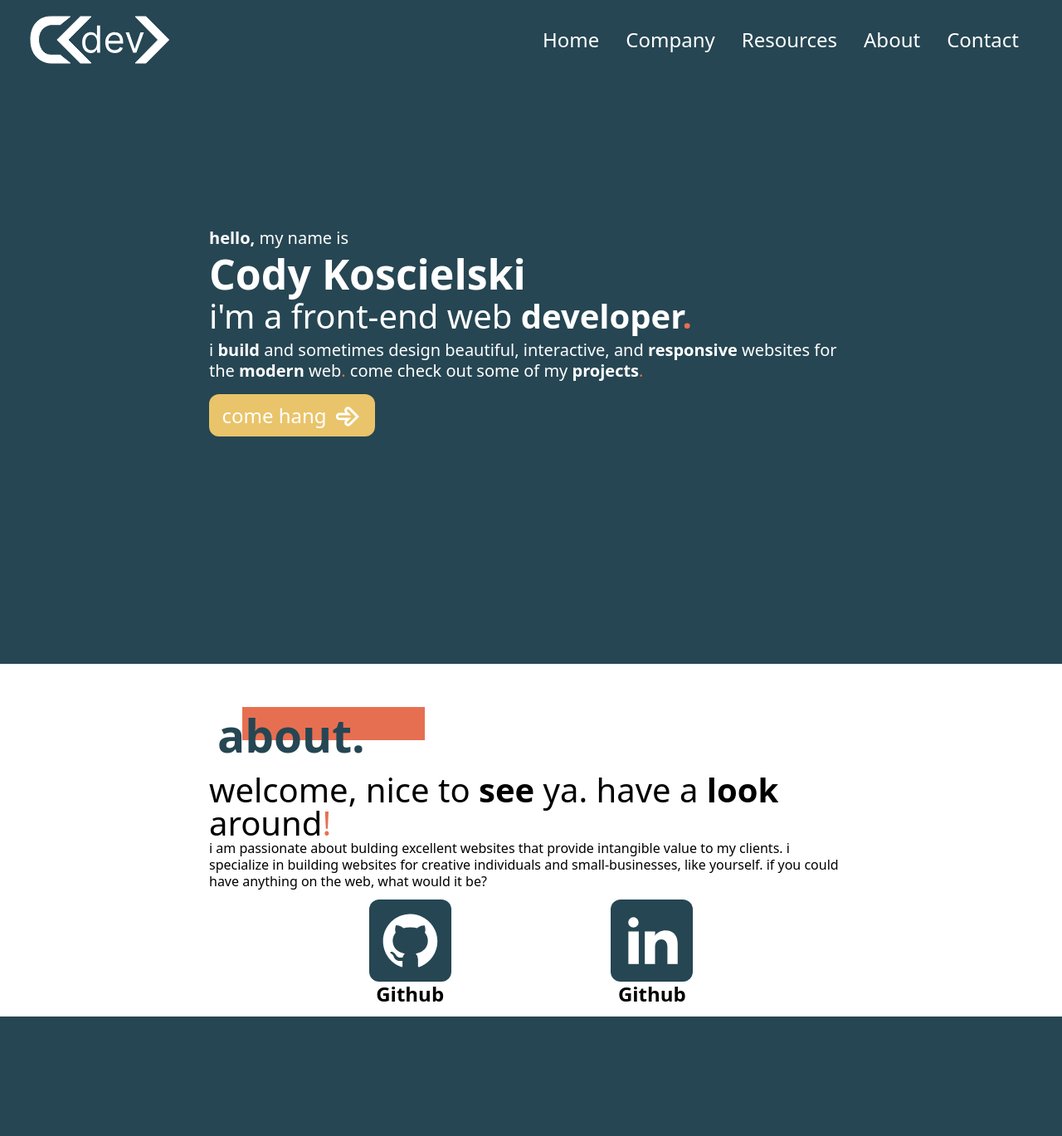
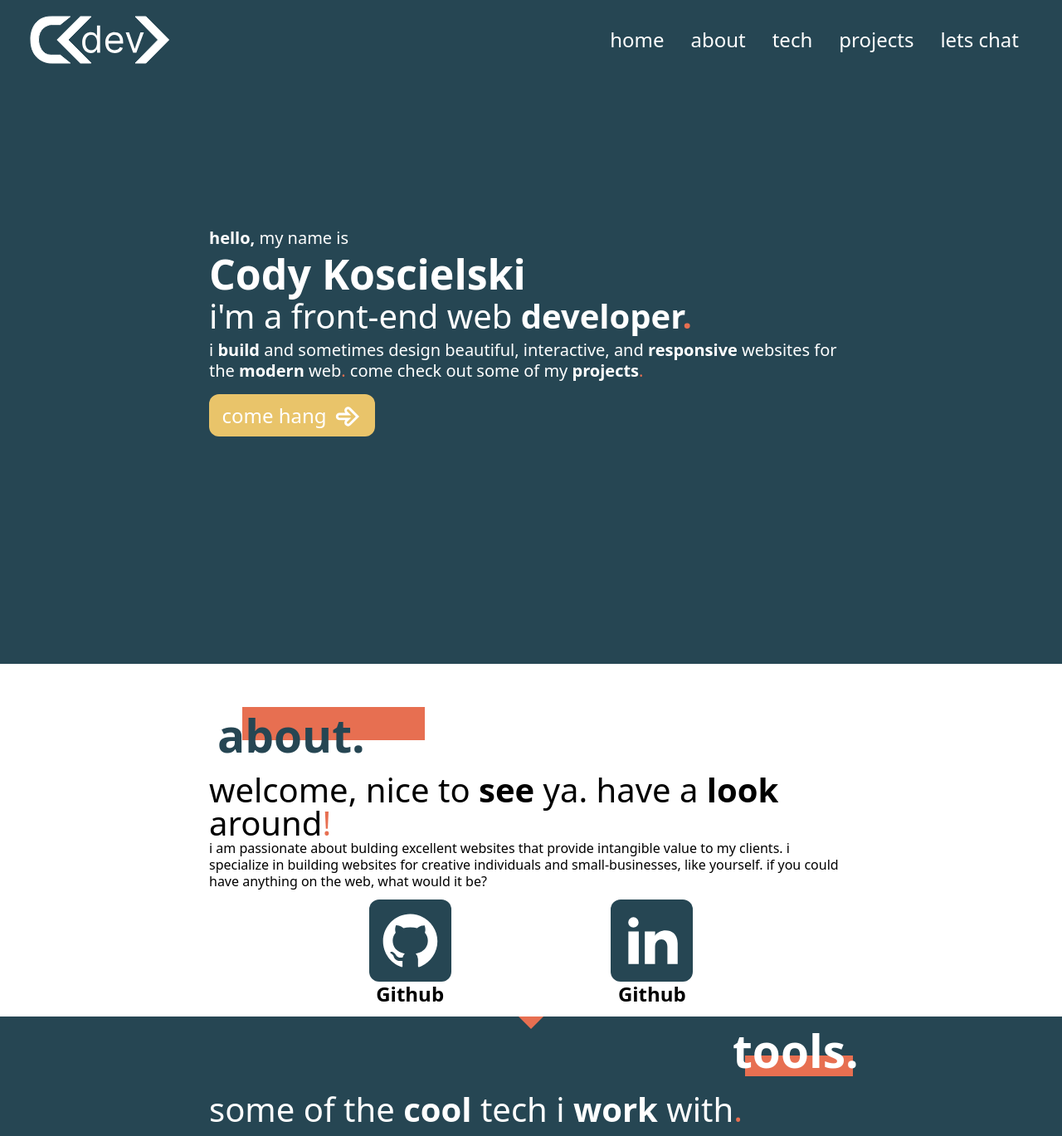
Before and after one commit to dev-cody/codykoscielski.dev-2022, a React (Create React App) app: page / in a window 1280 px wide. Shown: the whole page at 83% size. Before the commit the page ends 1225 px from the top, so only its background shows below. Built offline with nearby package versions, Linux system fonts and the light colour scheme.

Commit message:
Added links to page. Created the tech section

```diff
--- a/src/App.js
+++ b/src/App.js
@@ -1,6 +1,7 @@
 import Navbar from './components/Navbar'
 import Hero from './components/Hero'
 import About from './components/About'
+import Tech from './components/Tech'
 
 function App() {
   return (
@@ -8,6 +9,7 @@ function App() {
       <Navbar />
       <Hero />
       <About />
+      <Tech />
     </div>
   );
 }
--- a/src/components/About.jsx
+++ b/src/components/About.jsx
@@ -9,7 +9,7 @@ const About = () => {
         github: 'https://github.com/dev-cody'
     }
     return (
-    <div className='bg-white'>
+    <div className='bg-white' id='about'>
         <div className="max-w-[800px] w-full mx-auto flex flex-col justify-start p-3 leading-tight">
             <div className='bg-red w-[220px] h-[40px] ml-10 my-[40px]'>
                 <h2 className='text-xl font-bold ml-[-30px] text-dark'>about.</h2>
@@ -33,7 +33,7 @@ const About = () => {
                     </div>
                     <p className='font-bold text-md'>Github</p>
                 </a>
-                </div>
+            </div>
         </div>
     </div>
     )
--- a/src/components/Hero.jsx
+++ b/src/components/Hero.jsx
@@ -3,7 +3,7 @@ import { TiArrowRightOutline } from 'react-icons/ti';
 
 const Hero = () => {
   return (
-    <div className='text-white'>
+    <div className='text-white' id='home'>
       <div className='max-w-[800px] mt-[-96px] w-full h-screen mx-auto flex flex-col justify-center p-3 leading-tight'>
         <p className='text-sm'>
           <span className='font-bold'>hello,</span> my name is
@@ -17,7 +17,7 @@ const Hero = () => {
         <p className='text-sm mb-4'>
           i <span className='font-bold'>build</span> and sometimes design beautiful, interactive, and <span className='font-bold'>responsive</span> websites for the <span className='font-bold'>modern</span> web<span className='text-red'>.</span> come check out some of my <span className='font-bold'>projects</span><span className='text-red'>.</span>
         </p>
-        <button className='bg-yellow w-[200px] p-2 rounded-xl text-md flex flex-row items-center justify-center'>come hang<TiArrowRightOutline size={ 35 } className='ml-2'/></button>
+        <a href="#about" className='bg-yellow w-[200px] p-2 rounded-xl text-md flex flex-row items-center justify-center'>come hang<TiArrowRightOutline size={ 35 } className='ml-2'/></a>
       </div>
     </div>
   )
--- a/src/components/Navbar.jsx
+++ b/src/components/Navbar.jsx
@@ -12,25 +12,25 @@ const Navbar = () => {
     }
 
     return (
-    <nav className='flex justify-between items-center h-24 max-w-[1240px] mx-auto p-4'>
+    <nav className='flex justify-between items-center h-24 max-w-[1240px] mx-auto p-4 sticky top-0 z-50 bg-dark'>
         <a href="#home"><img src={ Logo } alt="codykoscielski.dev Logo" /></a>
         <ul className='hidden md:flex'>
-            <a href="#home"><li className='p-4 text-white text-md'>Home</li></a>
-            <li className='p-4 text-white text-md'>Company</li>
-            <li className='p-4 text-white text-md'>Resources</li>
-            <li className='p-4 text-white text-md'>About</li>
-            <li className='p-4 text-white text-md'>Contact</li>
+            <a href="#home"><li className='p-4 text-white text-md'>home</li></a>
+            <a href="#about"><li className='p-4 text-white text-md'>about</li></a>
+            <a href='#tech'><li className='p-4 text-white text-md'>tech</li></a>
+            <li className='p-4 text-white text-md'>projects</li>
+            <li className='p-4 text-white text-md'>lets chat</li>
         </ul>
         <div onClick={handleNav} className='block md:hidden'>
             {nav ? <AiOutlineClose size={40} color="#E76F51"/> : <AiOutlineMenu size={40} color="#E76F51"/>}
         </div>
         <ul className={nav ? 'fixed left-0 top-0 w-[75%] h-full border-r bg-red ease-in-out duration-500' : 'ease-in-out duration-500 fixed left-[-100%]'}>
-        <img src={ Logo } className="p-4" alt="codykoscielski.dev Logo" />
-            <li className='p-4 border-b border-gray-600 text-white text-md'>Home</li>
-            <li className='p-4 border-b border-gray-600 text-white text-md'>Company</li>
-            <li className='p-4 border-b border-gray-600 text-white text-md'>Resources</li>
-            <li className='p-4 border-b border-gray-600 text-white text-md'>About</li>
-            <li className='p-4 text-white text-md'>Contact</li>
+            <img src={ Logo } className="p-4" alt="codykoscielski.dev Logo" />
+            <a href="#home"><li className='p-4 border-b border-gray-600 text-white text-md'>home</li></a>
+            <a href="#about"><li className='p-4 border-b border-gray-600 text-white text-md'>about</li></a>
+            <a href='#tech'><li className='p-4 border-b border-gray-600 text-white text-md'>tech</li></a>
+            <li className='p-4 border-b border-gray-600 text-white text-md'>projects</li>
+            <li className='p-4 text-white text-md'>lets chat</li>
         </ul>
     </nav>
     )
--- /dev/null
+++ b/src/components/Tech.jsx
@@ -0,0 +1,19 @@
+import React from 'react'
+
+const Tech = () => {
+  return (
+    <div id='tech' className='text-white'>
+        <div className="triangle"></div>
+        <div className="max-w-[800px] w-full mx-auto flex flex-col justify-start p-3 leading-tight">
+            <div className='w-full flex justify-end'>
+                <div className='bg-red w-[130px] h-[25px] my-[20px] ml-[210px]'>
+                    <h2 className='text-xl font-bold ml-[-15px] mt-[-40px]'>tools.</h2>
+                </div>
+            </div>
+            <h2 className='text-40 leading-10'>some of the <span className='font-bold'>cool</span> tech i <span className='font-bold'>work</span> with<span className='text-red'>.</span> </h2>
+        </div>
+    </div>
+  )
+}
+
+export default Tech
--- a/src/index.css
+++ b/src/index.css
@@ -7,8 +7,18 @@
   margin: 0;
   padding: 0;
   box-sizing: border-box;
+  scroll-behavior: smooth;
 }
 
 body {
   background-color: #264653;
 }
+
+.triangle {
+  margin: 0 auto;
+  width: 0;
+  height: 0;
+  border-left: 15px solid transparent;
+  border-right: 15px solid transparent;
+  border-top: 15px solid #E76F51;
+}
```
